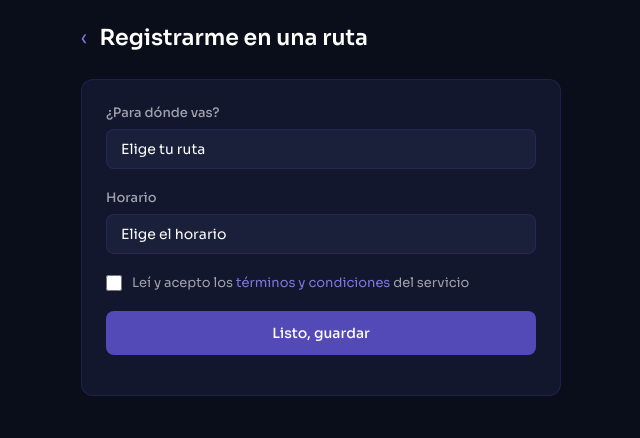
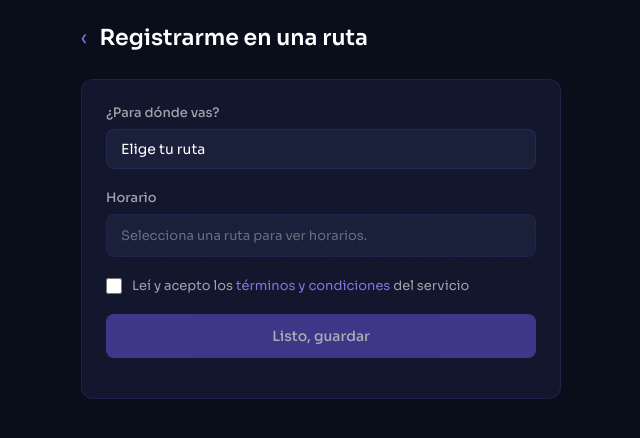
Before and after one commit to somosmasij-eia/eiahub, a Flask app: page /transporte/registro in a window 1280 px wide. Shown: the part 60-498 px from the top of the page, without its empty margins (319-959 px from the left). Run offline with Flask 3, Linux system fonts and the light colour scheme; the visitor is signed in with stand-in values (Sample User, id 1).

Commit message:
Horarios por ruta en registro

```diff
--- a/requirements.txt
+++ b/requirements.txt
@@ -5,3 +5,4 @@ gunicorn==21.2.0
 python-dotenv==1.0.0
 email-validator==2.1.0.post1
 Flask-Mail==0.9.1
+psycopg2-binary
--- a/routes.py
+++ b/routes.py
@@ -13,6 +13,16 @@ RUTAS = [
     "Clínica Las Américas - Palacé",
     "Éxito de Robledo - Palacé",
 ]
+
+HORARIOS_POR_RUTA = {
+    "San Antonio": ["4:05 p.m.", "5:05 p.m."],
+    "Sofasa - Aguacatala - Zuñiga": ["4:05 p.m.", "6:10 p.m."],
+    "Rionegro": ["12:30 p.m.", "4:05 p.m.", "5:05 p.m.", "6:10 p.m.", "8:00 p.m."],
+    "Mayorca": ["4:05 p.m.", "5:05 p.m.", "6:10 p.m."],
+    "Palacé": ["4:10 p.m.", "6:10 p.m."],
+    "Clínica Las Américas - Palacé": ["12:30 p.m.", "4:05 p.m.", "5:05 p.m.", "6:10 p.m.", "8:00 p.m."],
+    "Éxito de Robledo - Palacé": ["4:10 p.m.", "6:10 p.m."],
+}
 
 
 @main_bp.route("/splash")
@@ -62,12 +72,12 @@ def registro_ruta():
             flash("Debes aceptar los términos.", "error")
         elif ruta not in RUTAS:
             flash("Ruta inválida.", "error")
-        elif horario not in ("Mañana", "Tarde"):
-            flash("Horario inválido.", "error")
+        elif horario not in HORARIOS_POR_RUTA.get(ruta, []):
+            flash("Horario inválido para la ruta seleccionada.", "error")
         else:
             db.session.add(RegistroRuta(user_id=current_user.id, ruta=ruta, horario=horario))
             db.session.commit()
             flash(f"Registrado en {ruta} — {horario}.", "success")
             return redirect(url_for("main.transporte"))
 
-    return render_template("registro_ruta.html", rutas=RUTAS)
+    return render_template("registro_ruta.html", rutas=RUTAS, horarios_por_ruta=HORARIOS_POR_RUTA)
--- a/static/css/style.css
+++ b/static/css/style.css
@@ -432,6 +432,61 @@ main { min-height: calc(100vh - 60px); }
 .form-group select:focus { border-color: var(--border-strong); }
 .form-group select option { background: var(--bg-card); }
 
+.choice-grid {
+  display: grid;
+  grid-template-columns: repeat(2, minmax(0, 1fr));
+  gap: 10px;
+}
+
+.choice-empty {
+  grid-column: 1 / -1;
+  background: var(--bg-card);
+  border: 1px dashed var(--border-subtle);
+  border-radius: var(--radius-sm);
+  padding: 12px 14px;
+  font-size: 13px;
+  color: var(--text-muted);
+}
+
+.choice-input {
+  position: absolute;
+  opacity: 0;
+  pointer-events: none;
+}
+
+.choice-btn {
+  background: var(--bg-card);
+  border: 1px solid var(--border-subtle);
+  border-radius: var(--radius-sm);
+  padding: 12px 14px;
+  font-size: 14px;
+  color: var(--text-primary);
+  text-align: center;
+  cursor: pointer;
+  user-select: none;
+  transition: border-color var(--transition), background var(--transition), transform var(--transition);
+}
+
+.choice-btn:hover {
+  border-color: var(--border-strong);
+}
+
+.choice-input:checked + .choice-btn {
+  background: var(--purple-600);
+  border-color: var(--purple-600);
+  color: white;
+}
+
+.choice-input:focus-visible + .choice-btn {
+  outline: 2px solid var(--purple-400);
+  outline-offset: 2px;
+}
+
+.btn-action:disabled {
+  opacity: 0.65;
+  cursor: not-allowed;
+}
+
 .check-row {
   display: flex;
   align-items: flex-start;
--- a/templates/registro_ruta.html
+++ b/templates/registro_ruta.html
@@ -21,11 +21,10 @@
 
     <div class="form-group">
       <label for="horario">Horario</label>
-      <select id="horario" name="horario" required>
-        <option value="" disabled selected>Elige el horario</option>
-        <option value="Mañana">🌅 Mañana</option>
-        <option value="Tarde">🌇 Tarde</option>
-      </select>
+      <input type="hidden" id="horario" name="horario" value="" />
+      <div id="horario-buttons" class="choice-grid">
+        <div class="choice-empty">Selecciona una ruta para ver horarios.</div>
+      </div>
     </div>
 
     <div class="check-row">
@@ -35,7 +34,74 @@
       </label>
     </div>
 
-    <button type="submit" class="btn-action">Listo, guardar</button>
+    <button type="submit" class="btn-action" disabled>Listo, guardar</button>
   </form>
 </div>
+
+<script>
+  const horariosPorRuta = {{ (horarios_por_ruta or {}) | tojson }};
+  const rutaSelect = document.getElementById("ruta");
+  const horarioHidden = document.getElementById("horario");
+  const horarioButtons = document.getElementById("horario-buttons");
+  const submitBtn = document.querySelector("button[type='submit']");
+
+  function setEmpty(message) {
+    horarioButtons.innerHTML = "";
+    const div = document.createElement("div");
+    div.className = "choice-empty";
+    div.textContent = message;
+    horarioButtons.appendChild(div);
+  }
+
+  function resetHorario(message) {
+    horarioHidden.value = "";
+    submitBtn.disabled = true;
+    setEmpty(message);
+  }
+
+  function renderHorarios(ruta) {
+    const horarios = horariosPorRuta[ruta] || [];
+    horarioHidden.value = "";
+    submitBtn.disabled = true;
+    horarioButtons.innerHTML = "";
+
+    if (!horarios.length) {
+      setEmpty("No hay horarios configurados para esta ruta.");
+      return;
+    }
+
+    horarios.forEach((h, i) => {
+      const id = `horario_opt_${i}`;
+      const input = document.createElement("input");
+      input.type = "radio";
+      input.id = id;
+      input.name = "horario_opt";
+      input.value = h;
+      input.className = "choice-input";
+      input.addEventListener("change", () => {
+        horarioHidden.value = h;
+        submitBtn.disabled = false;
+      });
+
+      const label = document.createElement("label");
+      label.htmlFor = id;
+      label.className = "choice-btn";
+      label.textContent = h;
+
+      horarioButtons.appendChild(input);
+      horarioButtons.appendChild(label);
+    });
+  }
+
+  rutaSelect.addEventListener("change", () => {
+    const ruta = rutaSelect.value;
+    if (!ruta) {
+      resetHorario("Selecciona una ruta para ver horarios.");
+      return;
+    }
+    renderHorarios(ruta);
+  });
+
+  resetHorario("Selecciona una ruta para ver horarios.");
+</script>
 {% endblock %}
```
Also changed, not shown: 1 other file.
